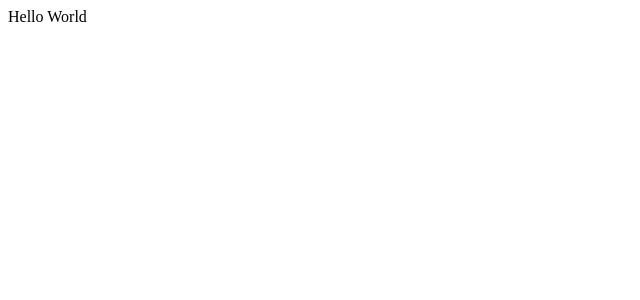
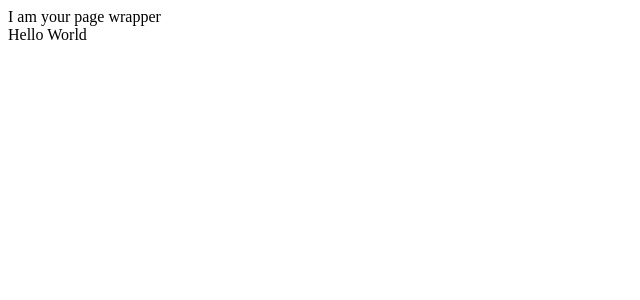
Before and after one commit to Jerga99/next-app-router, a Next.js app: page / in a window 1280 px wide. Shown: the top 300 px of the page, without its empty margins (0-640 px from the left). Built offline with nearby package versions, Linux system fonts and the light colour scheme.

Commit message:
More pages

```diff
--- a/src/app/layout.js
+++ b/src/app/layout.js
@@ -7,6 +7,7 @@ export default function RootLayout({ children }) {
  return (
     <html lang="en">
       <body>
+        <div>I am your page wrapper</div>
         {children}
       </body>
     </html>
```
Also changed, not shown: src/app/blogs/page.js (added, +11 -0 lines), src/app/portfolios/page.js (added, +11 -0 lines).
